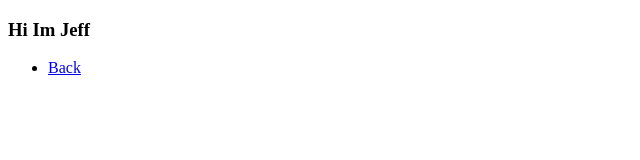
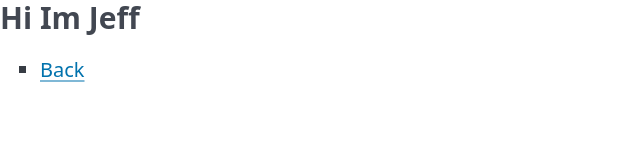
Before and after one commit to neubauerseth/file-browser, a plain HTML site: page about/jeff.html in a window 1280 px wide. Shown: the whole page, without its empty margins (0-640 px from the left). Drawn offline with nearby package versions, Linux system fonts and the light colour scheme.

Commit message:
updating jeff.html

```diff
--- a/about/jeff.html
+++ b/about/jeff.html
@@ -3,7 +3,11 @@
 <head>
     <meta charset="UTF-8">
     <meta name="viewport" content="width=device-width, initial-scale=1.0">
-    <title>Document</title>
+
+    <!-- Linkss -->
+    <link rel="stylesheet" href="https://cdn.jsdelivr.net/npm/@picocss/pico@2/css/pico.min.css">
+
+    <title>About Jeff</title>
 </head>
 <body>
     <h3>Hi Im Jeff</h3>
```
